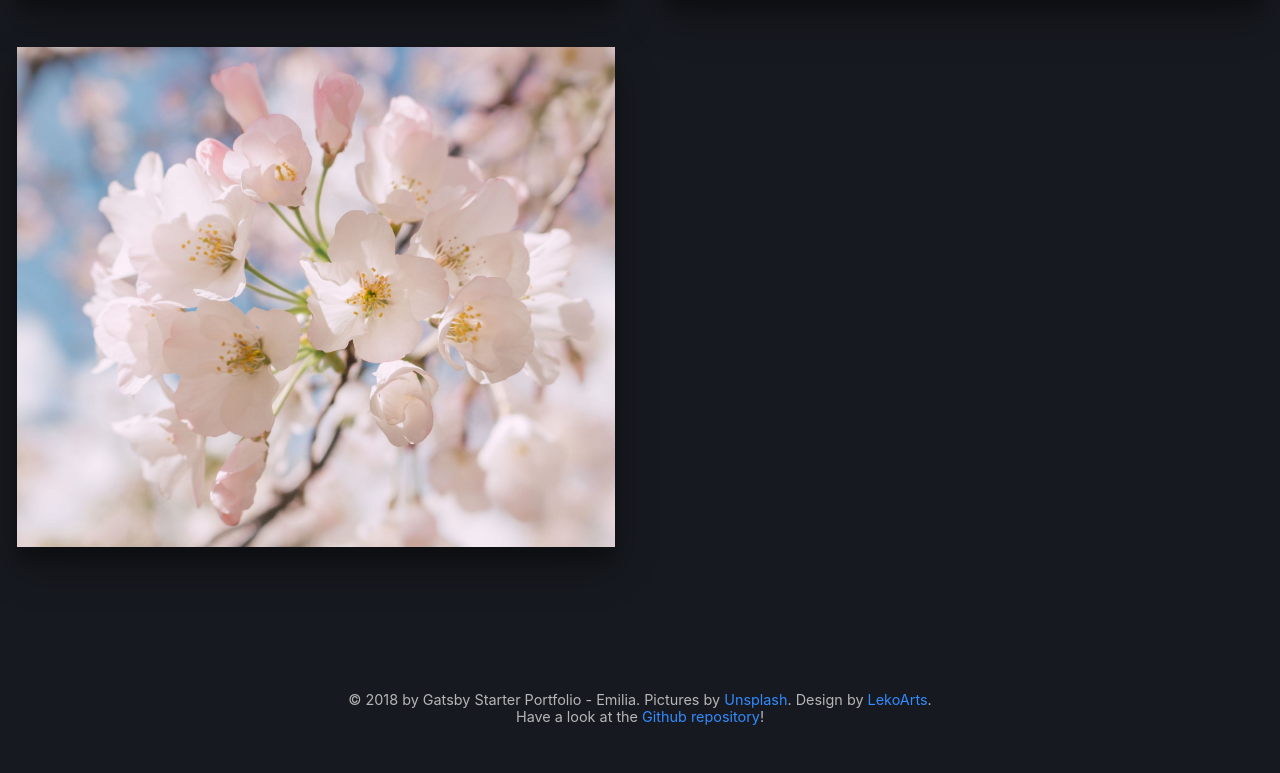
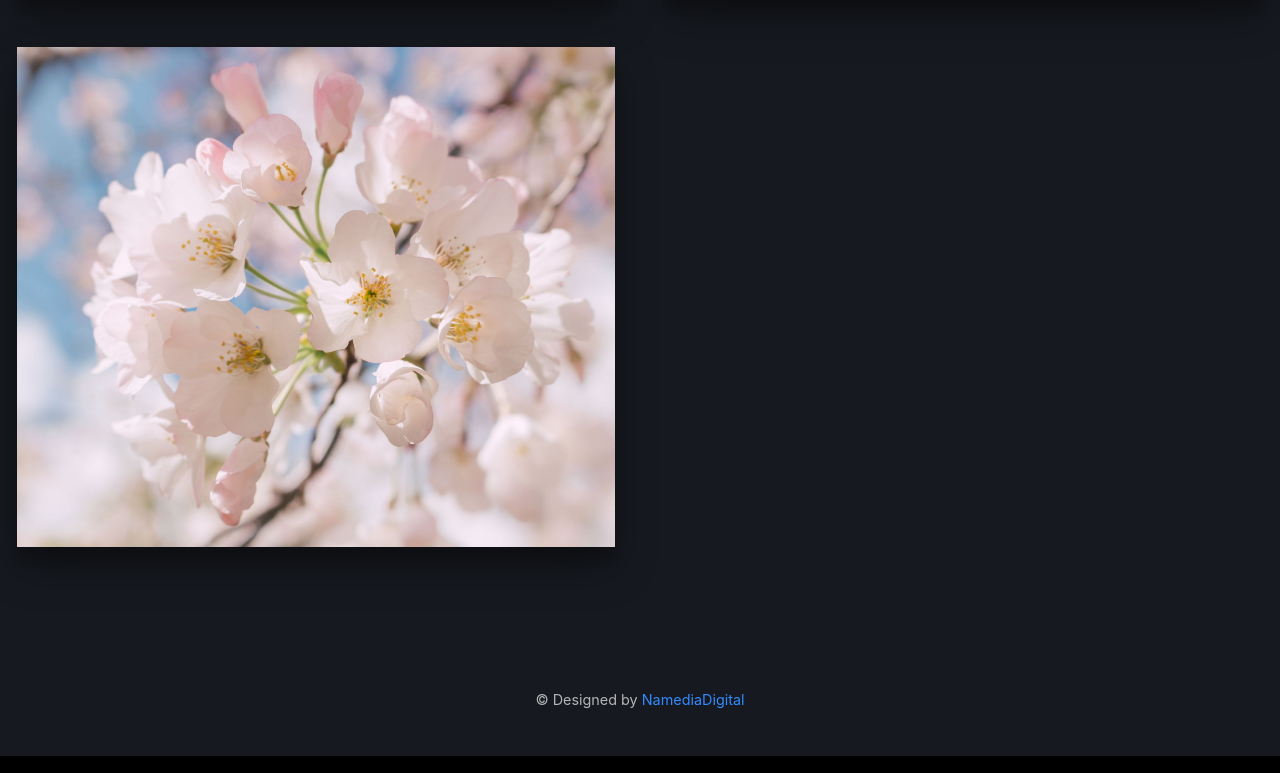
Before and after one commit to LekoArts/gatsby-starter-portfolio-emilia, a Gatsby site: page / in a window 1280 px wide. Shown: the part 1557-2330 px from the top of the page. Built offline with nearby package versions, Linux system fonts and the light colour scheme; Gatsby itself is replaced by a stand-in of ours.

Commit message:
update footer info

```diff
--- a/src/components/Footer.js
+++ b/src/components/Footer.js
@@ -12,20 +12,23 @@ const Content = styled.footer`
 
 const Footer = () => (
   <Content>
-    &copy; 2018 by Gatsby Starter Portfolio - Emilia. Pictures by{' '}
+    &copy;
+    {` `}
+    {/* 2019 by NamediaDigital. Pictures by{' '}
     <a href="https://unsplash.com/" target="_blank" rel="noopener noreferrer">
       Unsplash
     </a>
-    . Design by{' '}
-    <a href="https://www.lekoarts.de/en" target="_blank" rel="noopener noreferrer">
-      LekoArts
+    .  */}
+    Designed by{` `}
+    <a href="https://namedia.digital" target="_blank" rel="noopener noreferrer">
+      NamediaDigital
     </a>
-    .<br />
-    Have a look at the{' '}
+    {/* .<br /> */}
+    {/* Have a look at the{' '}
     <a href="https://github.com/LekoArts/gatsby-starter-portfolio-emilia" target="_blank" rel="noopener noreferrer">
       Github repository
     </a>
-    !
+    ! */}
   </Content>
 )
 
```
